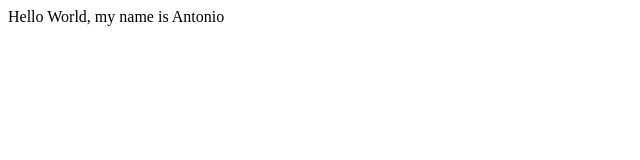
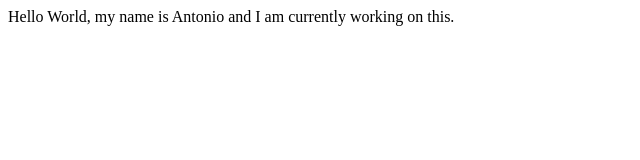
Before and after one commit to tonhwk/tonhwk.github.io, a plain HTML site: page index.html in a window 1280 px wide. Shown: the whole page, without its empty margins (0-640 px from the left). Drawn offline with Linux system fonts and the light colour scheme.

Commit message:
Updated index.html file

```diff
--- a/index.html
+++ b/index.html
@@ -1,6 +1,6 @@
 <!DOCTYPE html>
 <hmtl>
 	<body>
-		Hello World, my name is Antonio
+		Hello World, my name is Antonio and I am currently working on this.
 	</body>
 </hmtl>
```
